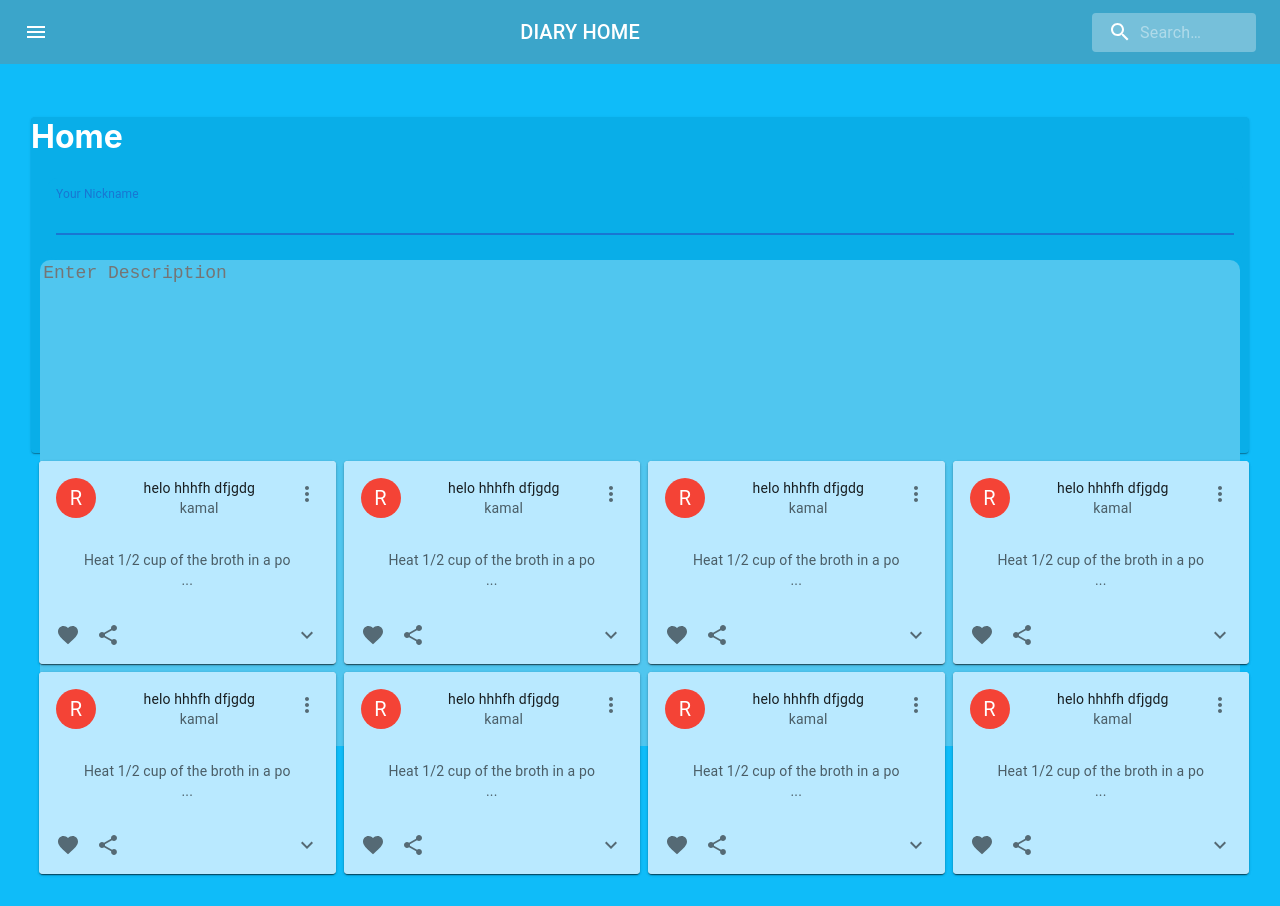
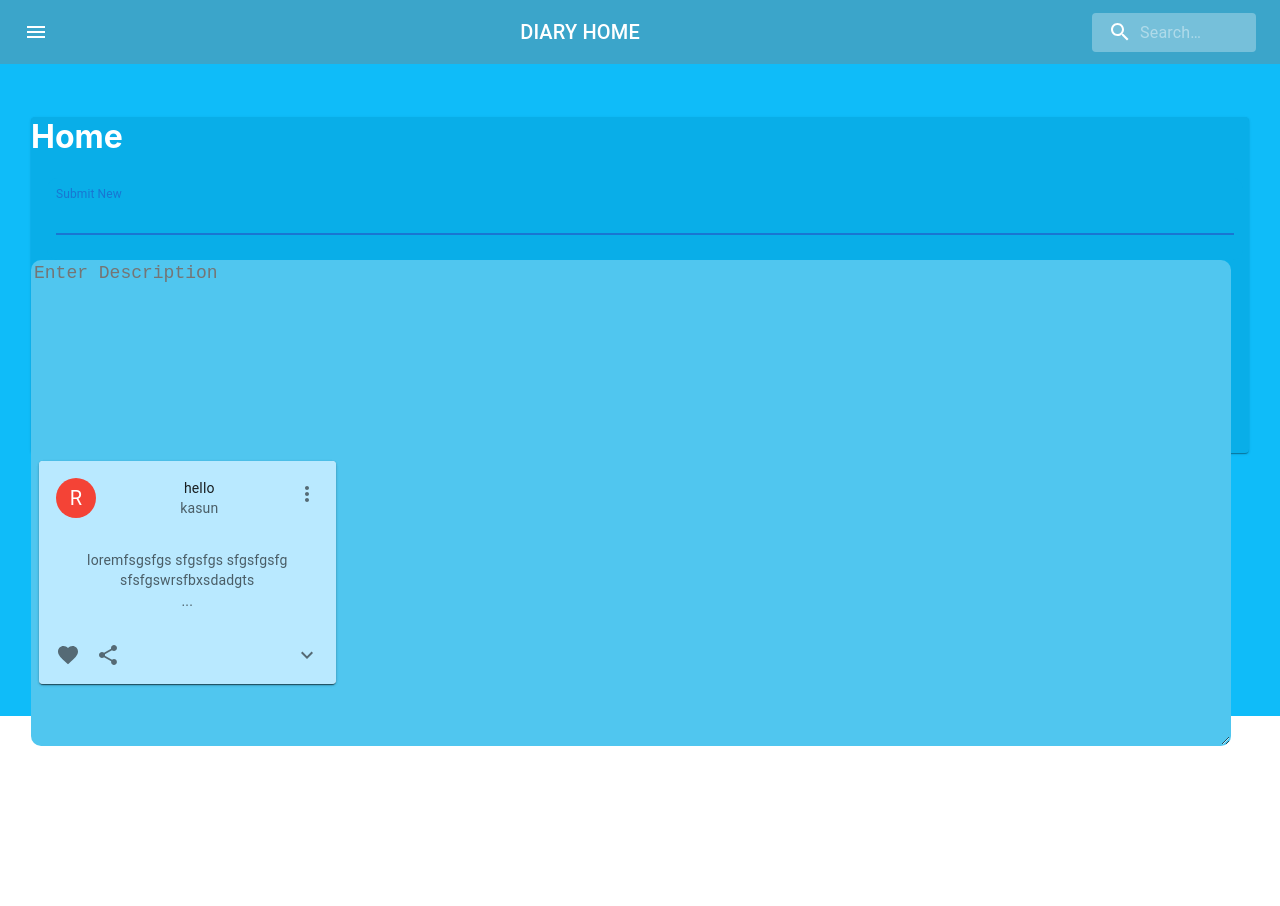
Before and after one commit to fcodelabs/training-web, a React (Create React App) app: page /DiaryHome in a window 1280 px wide. Both pictures are taken after a click on the element 257 px from the left and 218 px from the top of the page. Shown: the top 906 px of the page. After the commit the page ends 800 px from the top, so only its background shows below. Built offline with nearby package versions, Linux system fonts and the light colour scheme.

Commit message:
content updated

```diff
--- a/src/components/DiaryCard/DiaryCard.jsx
+++ b/src/components/DiaryCard/DiaryCard.jsx
@@ -31,14 +31,14 @@ const ExpandMore = styled((props) => {
 export default function DiaryCard(props) {
 
 
-const titleText="helo hhhfh dfjgdg"
-const name="kamal"
-var temp1=" Heat 1/2 cup of the broth in a pot until simmering, add saffron  together with your guests. add saffron  together with your guests.  "
+const titleText=props.title
+const name=props.name
+var temp1=props.description
 const[description1,setDiscription1]=useState("")
 const[description2,setDiscription2]=useState("")
 const[dot,setDot]=useState('')
  useEffect(()=>{
-         if(temp1.length>10){
+         if(temp1.length>100){
             setDiscription1(temp1.substring(0,temp1.length-100))
             setDiscription2(temp1.substring(temp1.length-100,temp1.length))
             if(expanded==false){
--- a/src/pages/DiaryHome/DiaryHome.jsx
+++ b/src/pages/DiaryHome/DiaryHome.jsx
@@ -36,12 +36,14 @@ const DiaryHome = () => {
 
   // collaps functions
   const[style,setStyle]=useState('9rem');
-  const[btnVisibility,setbtnVisibility]=useState('none');
+  const[descVisiility,setDescVisiility]=useState('none');
+  const[btnVisibility,setBtnVisibility]=useState('none');
   const[textFieldLength,settextFieldLength]=useState('25rem');
   const[duration,setDuaration]=useState()
   function expandField(){
       setStyle('21rem')
-      setbtnVisibility('block')
+      setBtnVisibility('block')
+      setDescVisiility('block')
       settextFieldLength('75rem')
       setDuaration('1s')
   }
@@ -50,8 +52,9 @@ const DiaryHome = () => {
   //btn function
   function submitNewCard(){
     setStyle('9rem')
-    setbtnVisibility('none')
+    setBtnVisibility('none')
     settextFieldLength('25rem')
+    setDescVisiility('none')
     setDuaration('1s')
   }
 
@@ -92,7 +95,7 @@ const DiaryHome = () => {
               onClick={(e)=>{expandField()}}
               hintText="Type"
             className="textField"
-            placeHolder="Your Nickname"
+            placeHolder="Submit New"
             // value={userName}
             // onChange={e=>{setUserName(e.target.value)}}
             />
@@ -109,16 +112,21 @@ const DiaryHome = () => {
             backgroundColor:'rgb(80 198 239)',
             border:'1px solid transparent',
             color:'black',
-            fontSize:'18px' }} />
+            fontSize:'18px' ,
+            display:descVisiility
+            }} />
             </Item2>
          </Grid>
 
 
           {/*cards*/}
         <Grid item xs={3}>
-          <Item><DiaryCard/></Item>
+          <Item><DiaryCard
+          title={"hello"}
+          name={'kasun'}
+          description={'loremfsgsfgs sfgsfgs sfgsfgsfg sfsfgswrsfbxsdadgtsloremfsgsfgs sfgsfgs sfgsfgsfg sfsfgswrsfbxsdadgtsloremfsgsfgs sfgsfgs sfgsfgsfg sfsfgswrsfbxsdadgts'}/></Item>
         </Grid>
-        <Grid item xs={3}>
+        {/* <Grid item xs={3}>
           <Item><DiaryCard/></Item>
         </Grid>
         <Grid item xs={3}>
@@ -139,7 +147,7 @@ const DiaryHome = () => {
         </Grid>
         <Grid item xs={3}>
           <Item><DiaryCard/></Item>
-        </Grid>
+        </Grid> */}
 
 
 
```
